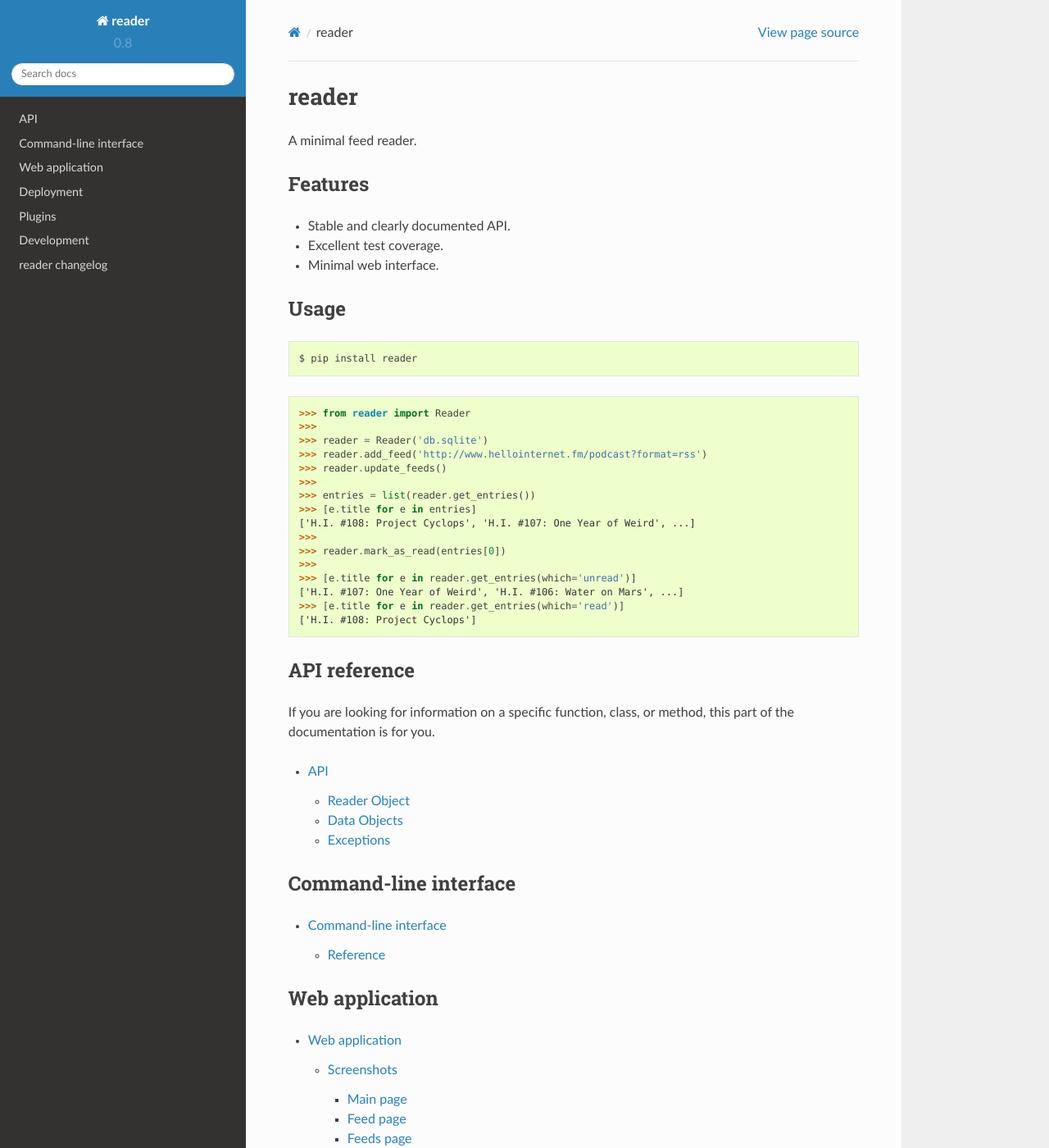
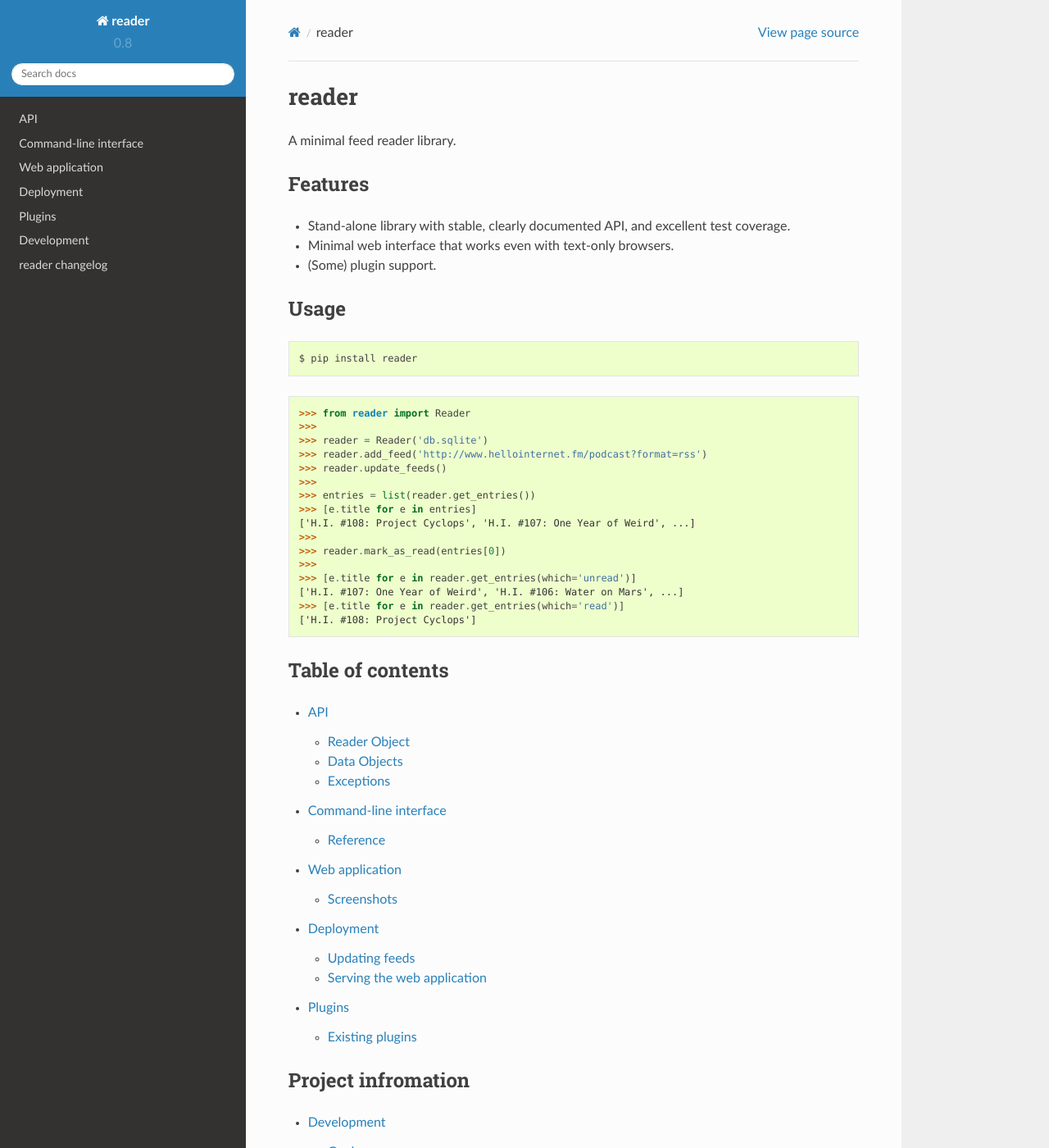
Before and after one commit to Alcides1123/reader, a Sphinx documentation site: the page built from docs/index.rst, in a window 1280 px wide and 1400 px high. Shown: the whole window at 82% size. Built offline with Sphinx 7.4.7 and the Read the Docs theme 2.0.0, drawn with Linux system fonts in a browser that asks for light colours; some of the changed text lies outside the part shown.

Commit message:
Improve documentation structure.
Fixes #59.

```diff
--- a/docs/app.rst
+++ b/docs/app.rst
@@ -1,6 +1,11 @@
 
 Web application
 ===============
+
+reader comes with a minimal web application, intended to work across
+all browsers, including light-weight / text-only ones.
+
+See :ref:`deploying-app` for how to use it.
 
 
 Screenshots
--- a/docs/deploying.rst
+++ b/docs/deploying.rst
@@ -27,6 +27,8 @@ to run ``update`` once immediately after boot::
 
     @reboot     sleep 60; reader update -v 2>&1 >>"/tmp/$LOGNAME.reader.update.boot.log"
 
+
+.. _deploying-app:
 
 Serving the web application
 ---------------------------
--- a/docs/index.rst
+++ b/docs/index.rst
@@ -2,15 +2,15 @@
 reader
 ======
 
-A minimal feed reader.
+A minimal feed reader library.
 
 
 Features
 --------
 
-* Stable and clearly documented API.
-* Excellent test coverage.
-* Minimal web interface.
+* Stand-alone library with stable, clearly documented API, and excellent test coverage.
+* Minimal web interface that works even with text-only browsers.
+* (Some) plugin support.
 
 
 Usage
@@ -40,55 +40,25 @@ Usage
     ['H.I. #108: Project Cyclops']
 
 
-API reference
--------------
-
-If you are looking for information on a specific function, class, or method,
-this part of the documentation is for you.
+Table of contents
+-----------------
 
 .. toctree::
+    :maxdepth: 2
+
     api
+    cli
+    app
+    deploying
+    plugins
 
-
-Command-line interface
-----------------------
+Project infromation
+-------------------
 
 .. toctree::
-    cli
+    :maxdepth: 2
 
-
-Web application
----------------
-
-.. toctree::
-    app
-
-
-Deployment options
-------------------
-
-.. toctree::
-    deploying
-
-
-Plugins
--------
-
-.. toctree::
-    plugins
-
-
-Development
------------
-
-.. toctree::
     dev
-
-
-Changelog
----------
-
-.. toctree::
     changelog
 
 
```
Also changed, not shown: README.md (+4 -4 lines), docs/dev-app.rst (+24 -11 lines), docs/dev.rst (+3 -4 lines).
